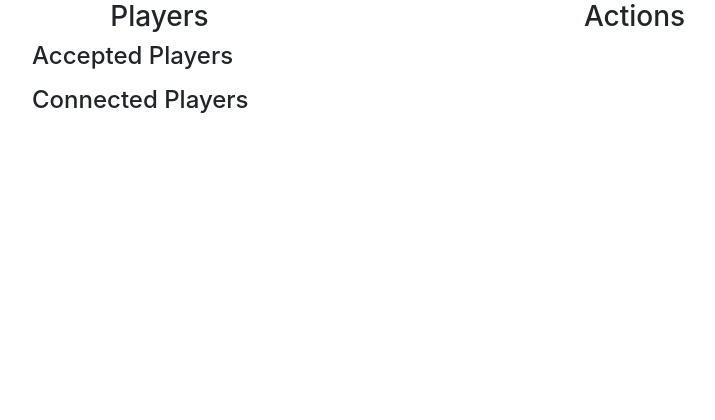
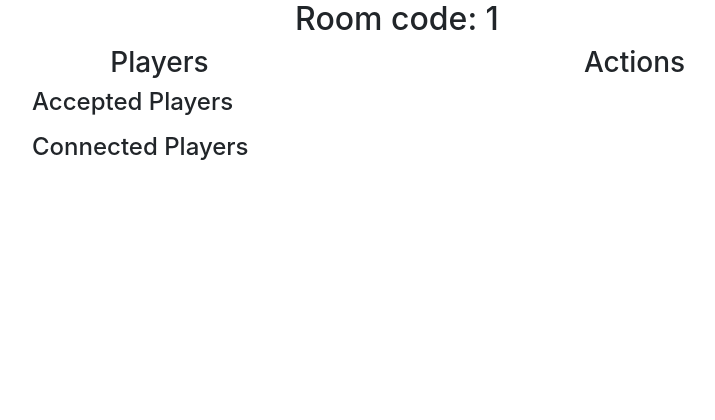
Before and after one commit to kaaniboy/litcode, a Flask app: page /room/1 in a window 1280 px wide. Shown: the top 420 px of the page, without its empty margins (243-958 px from the left). Run offline with Flask 2, Linux system fonts and the light colour scheme; some libraries are stand-ins or nearby versions.

Commit message:
Display room code on page

```diff
--- a/web/templates/room.html
+++ b/web/templates/room.html
@@ -22,6 +22,7 @@
 <body>
     <div class="container h-100">
         <input type="hidden" id="room" value="{{ room }}">
+        <h2 class="text-center">Room code: {{ room }}</h2>
 
         <div class="row h-100">
             <div class="col-2"></div>
```
Also changed, not shown: web/README.md.
